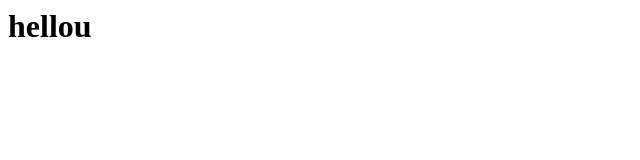
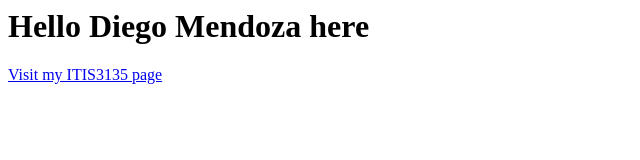
Before and after one commit to Pollitotito/Pollitotito.github.io, a plain HTML site: page index.html in a window 1280 px wide. Shown: the whole page, without its empty margins (0-640 px from the left). Drawn offline with Linux system fonts and the light colour scheme.

Commit message:
Update index.html

```diff
--- a/index.html
+++ b/index.html
@@ -1 +1,2 @@
-<h1>hellou</h1>
+<h1>Hello Diego Mendoza here</h1>
+<a href="https://pollitotito.github.io/itis3135/">Visit my ITIS3135 page</a>
```
